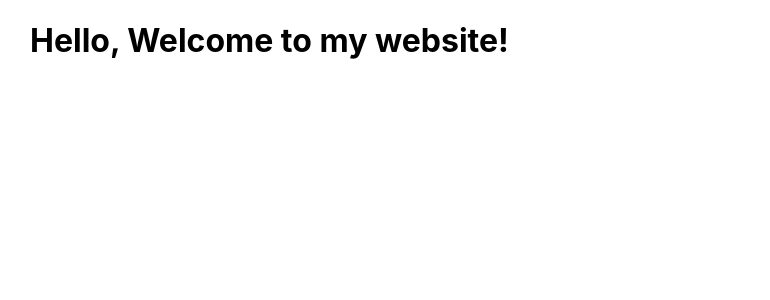
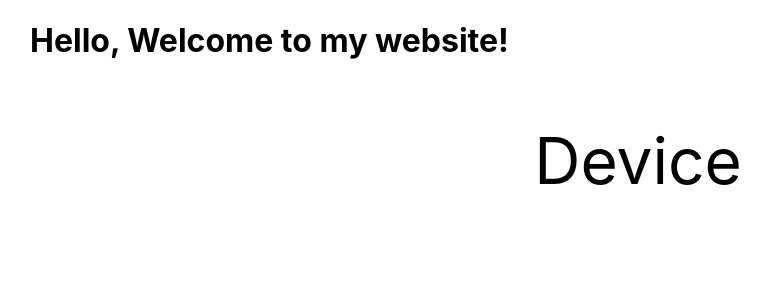
Before and after one commit to jrc134/reactnext, a Next.js app: page / in a window 1280 px wide. Shown: the top 300 px of the page, without its empty margins (2-772 px from the left). Built offline with nearby package versions, Linux system fonts and the light colour scheme.

Commit message:
add sass

```diff
--- /dev/null
+++ b/pages/device.js
@@ -0,0 +1,10 @@
+import styles from '../styles/Home.module.css'
+
+export default function Device() {
+    return (
+        <div className={styles.title}>
+        <p>Device</p>
+        </div>
+
+    )
+}
--- a/pages/index.js
+++ b/pages/index.js
@@ -1,11 +1,12 @@
 import Head from 'next/head'
 import Image from 'next/image'
 import styles from '../styles/Home.module.css'
-
+import Device from './device'
 export default function Home() {
   return (
     <div className={styles.container}>
       <h1>Hello, Welcome to my website!</h1>
+      <Device />
     </div>
   )
 }
```
